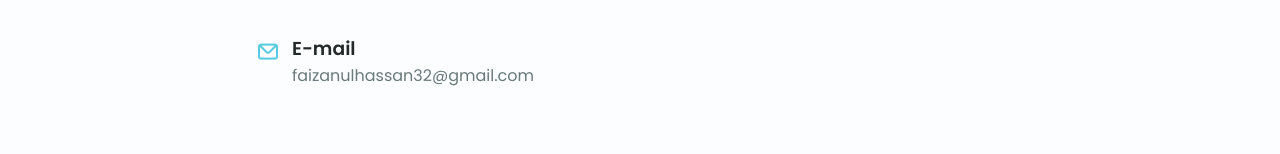
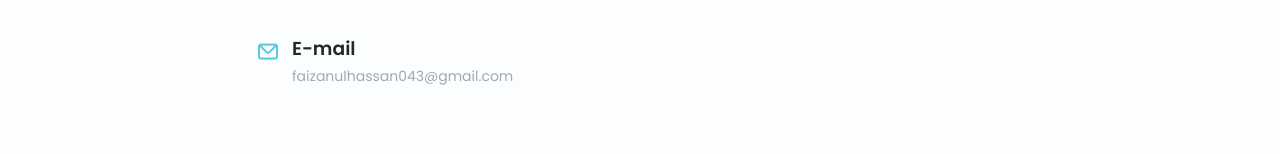
Before and after one commit to faizanulhassan32/faizanulhassan32.github.io, a plain HTML site: page index.html in a window 1280 px wide. Shown: the part 4383-4537 px from the top of the page. Drawn offline with nearby package versions, Linux system fonts and the light colour scheme.

Commit message:
Email changed

```diff
--- a/index.html
+++ b/index.html
@@ -598,7 +598,7 @@
 
                         <div>
                             <h3 class="contact__title">E-mail</h3>
-                            <span class="contatc__subtitle">faizanulhassan32@gmail.com</span>
+                            <a href="mailto:faizanulhassan043@gmail.com" class="contact__subtitle">faizanulhassan043@gmail.com</a>
                         </div>
                     </div>
                 </div>
```
